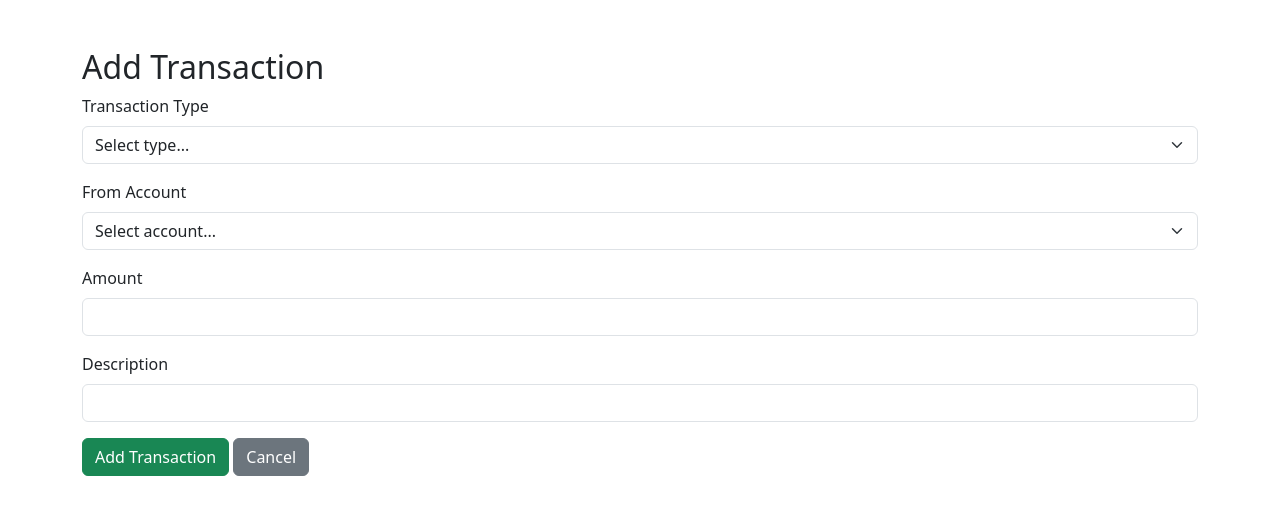
After one commit to kaviraj022/Budget-Tracker, a Django app: template core/templates/core/add_transaction.html in a window 1280 px wide. The commit adds this page. Shown: the top 515 px of the page. Run offline with Django 5.2, Linux system fonts and the light colour scheme; the template is opened without the code that fills it, so the values that code supplies are empty.

Commit message:
Add Transaction model, views, URLs, and templates for transaction management

```diff
--- /dev/null
+++ b/core/templates/core/add_transaction.html
@@ -0,0 +1,68 @@
+<!DOCTYPE html>
+<html lang="en">
+<head>
+    <meta charset="UTF-8">
+    <meta name="viewport" content="width=device-width, initial-scale=1.0">
+    <title>Add Transaction - Budget Tracker</title>
+    <link href="https://cdn.jsdelivr.net/npm/bootstrap@5.3.0/dist/css/bootstrap.min.css" rel="stylesheet">
+</head>
+<body>
+    <div class="container mt-5">
+        <h2>Add Transaction</h2>
+        <form method="post">
+            {% csrf_token %}
+            <div class="mb-3">
+                <label for="transaction_type" class="form-label">Transaction Type</label>
+                <select class="form-select" id="transaction_type" name="transaction_type" required>
+                    <option value="">Select type...</option>
+                    <option value="INCOME">Income</option>
+                    <option value="EXPENSE">Expense</option>
+                    <option value="TRANSFER">Transfer</option>
+                </select>
+            </div>
+            <div class="mb-3">
+                <label for="account" class="form-label">From Account</label>
+                <select class="form-select" id="account" name="account" required>
+                    <option value="">Select account...</option>
+                    {% for account in accounts %}
+                    <option value="{{ account.id }}">{{ account.account_name }} (${{ account.balance|floatformat:2 }})</option>
+                    {% endfor %}
+                </select>
+            </div>
+            <div class="mb-3" id="to_account_container" style="display: none;">
+                <label for="to_account" class="form-label">To Account</label>
+                <select class="form-select" id="to_account" name="to_account">
+                    <option value="">Select account...</option>
+                    {% for account in accounts %}
+                    <option value="{{ account.id }}">{{ account.account_name }} (${{ account.balance|floatformat:2 }})</option>
+                    {% endfor %}
+                </select>
+            </div>
+            <div class="mb-3">
+                <label for="amount" class="form-label">Amount</label>
+                <input type="number" class="form-control" id="amount" name="amount" step="0.01" min="0.01" required>
+            </div>
+            <div class="mb-3">
+                <label for="description" class="form-label">Description</label>
+                <input type="text" class="form-control" id="description" name="description" required>
+            </div>
+            <button type="submit" class="btn btn-success">Add Transaction</button>
+            <a href="{% url 'dashboard' %}" class="btn btn-secondary">Cancel</a>
+        </form>
+    </div>
+    <script>
+    document.getElementById('transaction_type').addEventListener('change', function() {
+        const toAccountContainer = document.getElementById('to_account_container');
+        const toAccountSelect = document.getElementById('to_account');
+        if (this.value === 'TRANSFER') {
+            toAccountContainer.style.display = 'block';
+            toAccountSelect.required = true;
+        } else {
+            toAccountContainer.style.display = 'none';
+            toAccountSelect.required = false;
+        }
+    });
+    </script>
+    <script src="https://cdn.jsdelivr.net/npm/bootstrap@5.3.0/dist/js/bootstrap.bundle.min.js"></script>
+</body>
+</html>
--- a/core/urls.py
+++ b/core/urls.py
@@ -7,4 +7,6 @@ urlpatterns = [
     path('dashboard/', views.dashboard_view, name='dashboard'),
     path('add-account/', views.add_account_view, name='add_account'),
     path('delete-account/<int:account_id>/', views.delete_account_view, name='delete_account'),
+    path('add-transaction/', views.add_transaction_view, name='add_transaction'),
+    path('delete-transaction/<int:transaction_id>/', views.delete_transaction_view, name='delete_transaction'),
 ]
```
Also changed, not shown: core/models.py (+17 -0 lines), core/templates/core/dashboard.html (+36 -0 lines), core/templates/core/delete_transaction.html (added, +23 -0 lines), core/views.py (+69 -2 lines), core/migrations/0005_transaction.py (added).
